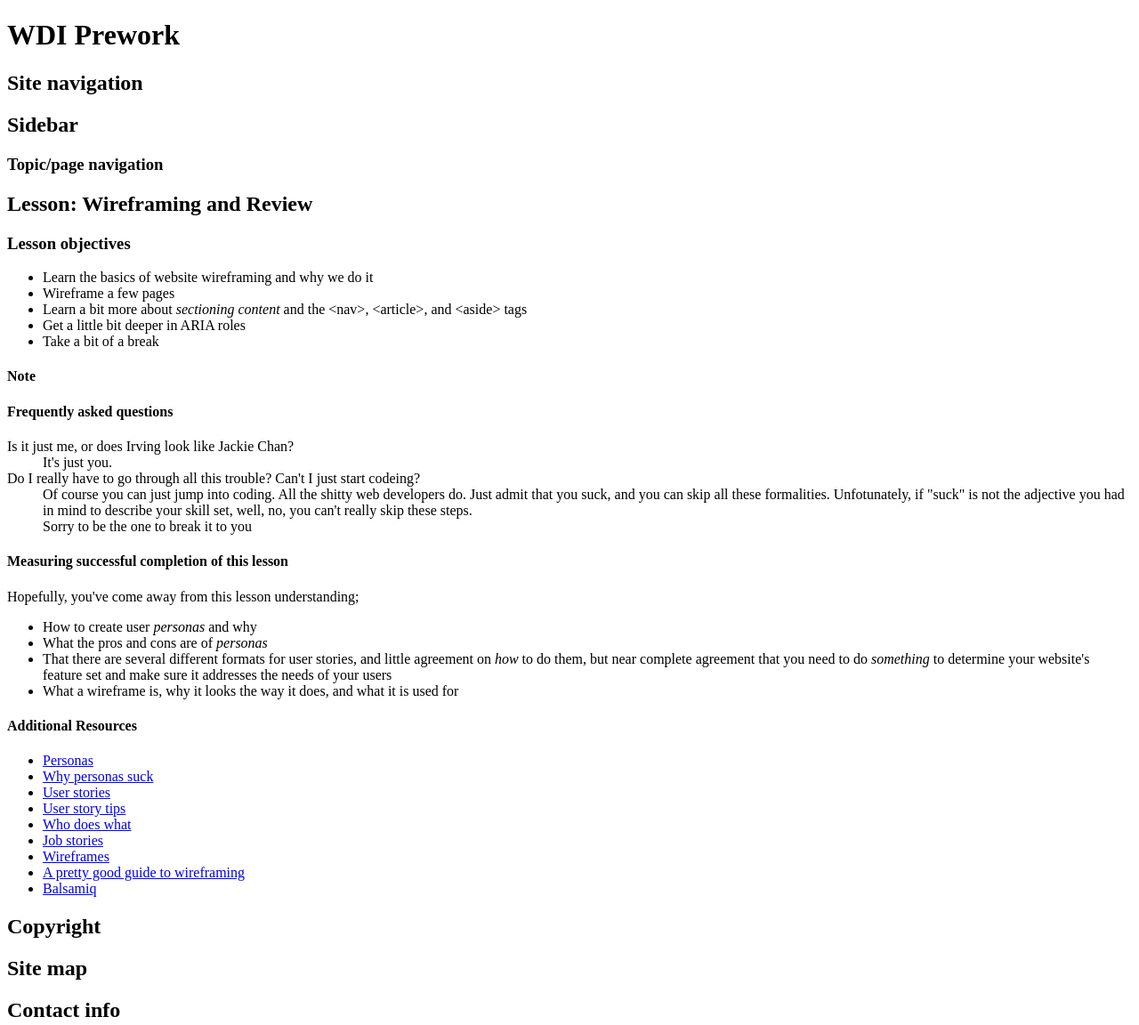
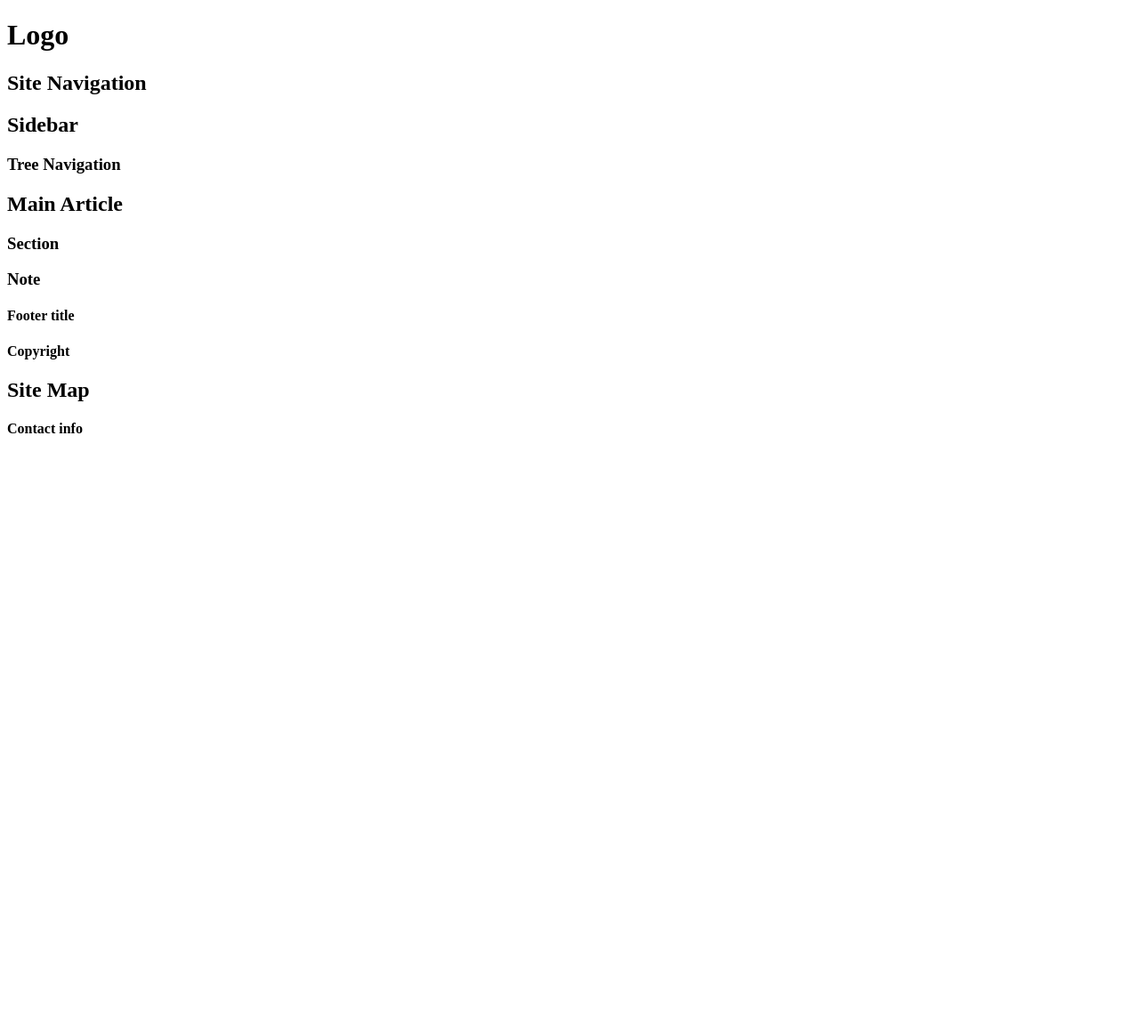
Before and after one commit to NigelEarle/feeling-fine, a plain HTML site: page index2.html in a window 1280 px wide. Shown: the whole page at 89% size. After the commit the page ends 800 px from the top, so only its background shows below. Drawn offline with Linux system fonts and the light colour scheme.

Commit message:
Wireframes.

```diff
--- a/index2.html
+++ b/index2.html
@@ -1,117 +1,48 @@
 <!DOCTYPE html>
-<html lang="en">
+<html lang=en>
   <head>
-    <meta charset="utf-8">
-    <title>WDI Prework</title>
+    <meta charset=utf-8>
+    <title>Wireframe</title>
   </head>
   <body>
     <header role="banner">
-      <h1 id="logo">WDI Prework</h1>
-      <nav id="site-navigation" role="navigation">
-        <h2>Site navigation</h2>
- <!-- links to topic headings here -->
+      <h1>Logo</h1>
+      <nav role="navigation">
+        <h2>Site Navigation</h2>
       </nav>
     </header>
   <main role="main">
     <aside id="sidebar">
       <h2>Sidebar</h2>
       <nav role="navigation">
-        <h3>Topic/page navigation</h3>
- <!-- tree of links here -->
+        <h3>Tree Navigation</h3>
       </nav>
     </aside>
     <article id="lesson">
       <header>
-        <h2>Lesson: Wireframing and Review</h2>
+        <h2>Main Article</h2>
       </header>
-      <section id="lesson-objectives">
-        <h3>Lesson objectives</h3>
- 		<ul class="objectives">
- 		  <li>Learn the basics of website wireframing and why we do it</li>
- 		  <li>Wireframe a few pages</li>
- 		  <li>
- 		    Learn a bit more about <em>sectioning content</em> and the &lt;nav&gt;, &lt;article&gt;, and &lt;aside&gt; tags
- 		  </li>
- 		  <li>Get a little bit deeper in ARIA roles</li>
- 		  <li>Take a bit of a break</li>
- 		</ul>
- 	  </section>
+      <section>
+        <h3>Section</h3>
         <aside role="note">
-          <h4>Note</h4>
- <!-- parenthetical commentary here -->
+          <h3>Note</h3>
         </aside>
-      <section id="lesson-faq">
-        <h4>Frequently asked questions</h4>
-        <dl class="faq">
-          <dt>
-            Is it just me, or does Irving look like Jackie Chan?
-          </dt>
-          <dd>
-          	It's just you.
-          </dd>
-          <dt>
-            Do I really have to go through all this trouble? Can't I just start codeing?
-          </dt>
-          <dd>
-            Of course you can just jump into coding.  All the shitty web developers do.
-            Just admit that you suck, and you can skip all these formalities.
-            Unfotunately, if "suck" is not the adjective you had in mind to describe
-            your skill set, well, no, you can't really skip these steps.
-          </dd>
-          <dd>
-            Sorry to be the one to break it to you
-          </dd>
-         </dl>
       </section>
       <footer>
-        <section id="success-measures">
-          <h4>Measuring successful completion of this lesson</h4>
-          <p>Hopefully, you've come away from this lesson understanding;</p>
-          <ul class="measures">
-            <li>How to create user <em>personas</em> and why</li>
-            <li>What the pros and cons are of <em>personas</em>
-            <li>
-              That there are several different formats for user stories,
-              and little agreement on <em>how</em> to do them, but near
-              complete agreement that you need to do <em>something</em>
-              to determine your website's feature set and make sure it addresses
-              the needs of your users
-            </li>
-         	<li>
-         	  What a wireframe is, why it looks the way it does, and what
-         	  it is used for
-         	</li>
-          </ul>
-        </section>
-        <section id="additional-resources">
- 		  <h4>Additional Resources</h4>
- 		  <ul class="resources">
- 			<li><a href="http://1.usa.gov/1cZZfj6">Personas</a></li>
- 			<li><a href="http://bit.ly/KlG8ne">Why personas suck</a></li>
- 			<li><a href="http://bit.ly/1ak8HYJ">User stories</a></li>
- 			<li><a href="http://bit.ly/KkdHXk">User story tips</a></li>
- 			<li><a href="http://bit.ly/19CiJKe">Who does what</a></li>
- 			<li><a href="http://bit.ly/JKTKHW">Job stories</a></li>
- 			<li><a href="http://bit.ly/1gbtzWg">Wireframes</a></li>
- 			<li><a href="http://bit.ly/1dVb1aP">A pretty good guide to wireframing</a></li>
- 			<li><a href="http://balsamiq.com/">Balsamiq</a></li>
- 		  </ul>
-		 </section>
+        <h4>Footer title</h4>
       </footer>
     </article>
   </main>
     <footer>
      <section id="copyright">
-      <h2>Copyright</h2>
-      <!-- site copyright here -->
+        <h4>Copyright</h4>
+        <nav id="site-map" role="navigation">
+           <h2>Site Map</h2>
+        </nav>
       </section>
-    <nav id="site-map" role="navigation">
-      <h2>Site map</h2>
-    </nav>
       </footer>
       <section id="contact">
-      <h2>Contact info</h2>
-      <!-- contact info here -->
+        <h4>Contact info</h4>
       </section>
     </body>
   </html>
```
Lines whose indentation alone changed are shown as unchanged.
